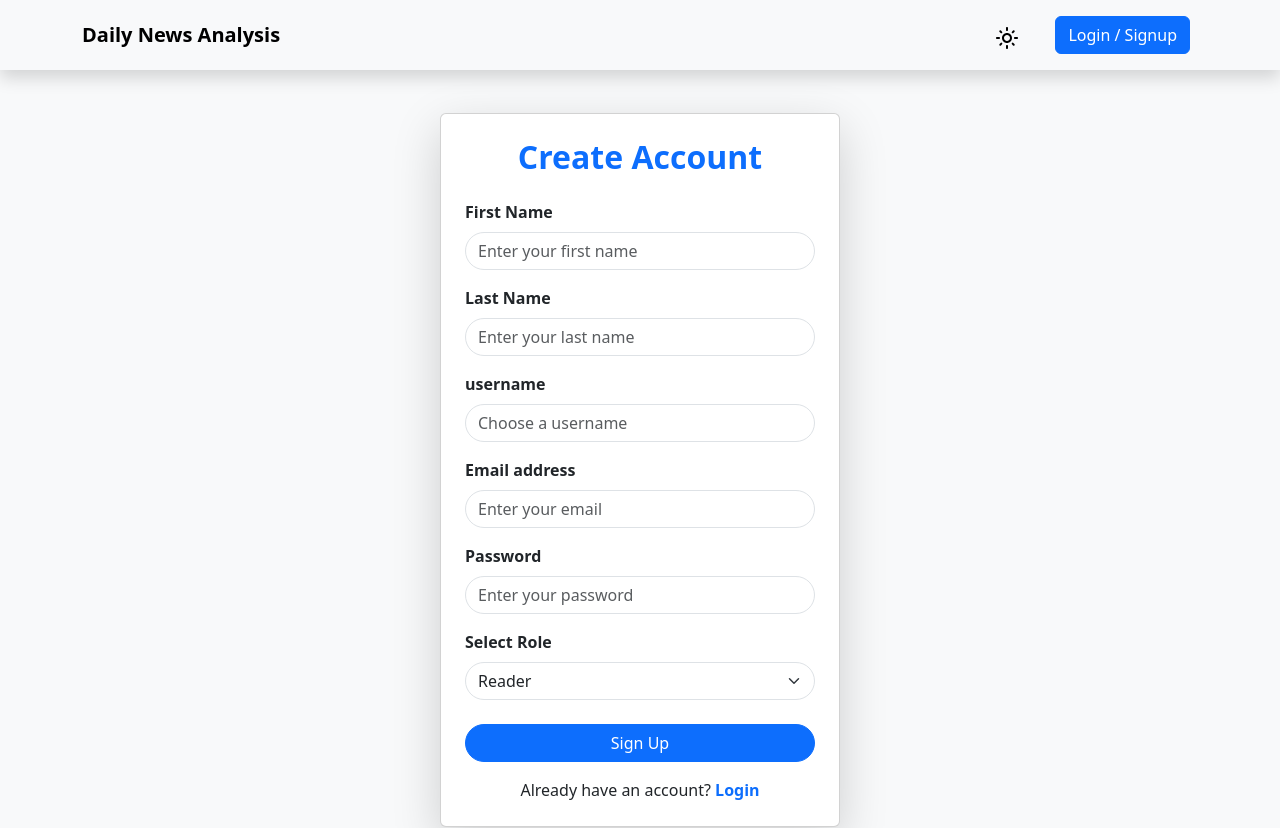
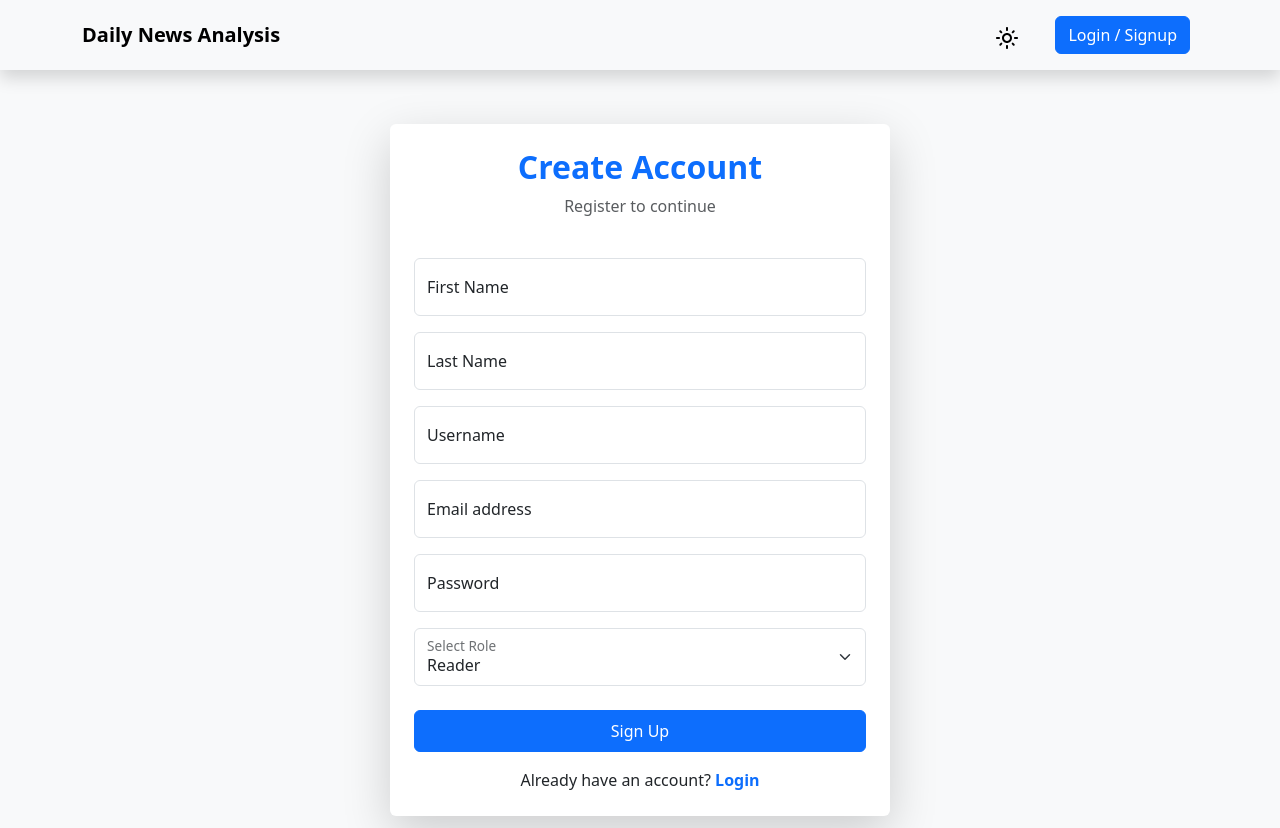
Before and after one commit to VedTiwari278/News-Blog, a React (Vite) app in the folder FRONTEND/: page /register in a window 1280 px wide. Shown: the top 828 px of the page. Built offline with nearby package versions, Linux system fonts and the light colour scheme; no server answers.

Commit message:
Last Update

```diff
--- a/FRONTEND/src/Components/Login.jsx
+++ b/FRONTEND/src/Components/Login.jsx
@@ -1,11 +1,13 @@
-import React, { useState } from "react";
+import React, { useState, useContext } from "react";
 import axios from "axios";
 import { Link, useNavigate } from "react-router-dom";
+import { ThemeContext } from "./context/ThemeContext"; // 👈 Import ThemeContext
 import "bootstrap/dist/css/bootstrap.min.css";
 
 function Login() {
   const [data, setData] = useState({ email: "", password: "" });
   const navigate = useNavigate();
+  const { darkMode } = useContext(ThemeContext); // 👈 Use darkMode
 
   const handleLogin = async (e) => {
     e.preventDefault();
@@ -23,9 +25,15 @@ function Login() {
   };
 
   return (
-    <div className="min-vh-100 d-flex align-items-center justify-content-center bg-light">
+    <div
+      className={`min-vh-100 d-flex align-items-center justify-content-center ${
+        darkMode ? "bg-dark text-light" : "bg-light text-dark"
+      }`}
+    >
       <div
-        className="card shadow-lg border-0 p-4"
+        className={`card shadow-lg border-0 p-4 ${
+          darkMode ? "bg-transparent text-light" : "bg-white text-dark"
+        }`}
         style={{ maxWidth: "420px", width: "100%" }}
       >
         <div className="text-center mb-4">
@@ -37,25 +45,39 @@ function Login() {
           <div className="form-floating mb-3">
             <input
               type="email"
-              className="form-control"
+              className={`form-control ${
+                darkMode ? "bg-dark text-light border-secondary" : ""
+              }`}
               id="floatingEmail"
               placeholder="Email"
               onChange={(e) => setData({ ...data, email: e.target.value })}
               required
             />
-            <label htmlFor="floatingEmail">Email address</label>
+            <label
+              htmlFor="floatingEmail"
+              className={darkMode ? "text-light" : ""}
+            >
+              Email address
+            </label>
           </div>
 
           <div className="form-floating mb-4">
             <input
               type="password"
-              className="form-control"
+              className={`form-control ${
+                darkMode ? "bg-dark text-light border-secondary" : ""
+              }`}
               id="floatingPassword"
               placeholder="Password"
               onChange={(e) => setData({ ...data, password: e.target.value })}
               required
             />
-            <label htmlFor="floatingPassword">Password</label>
+            <label
+              htmlFor="floatingPassword"
+              className={darkMode ? "text-light" : ""}
+            >
+              Password
+            </label>
           </div>
 
           <button type="submit" className="btn btn-primary w-100 py-2">
@@ -64,7 +86,7 @@ function Login() {
         </form>
 
         <div className="text-center mt-3">
-          <span className="text-muted">Don't have an account? </span>
+          <span className="">Don't have an account? </span>
           <Link
             to="/register"
             className="fw-semibold text-decoration-none text-primary"
--- a/FRONTEND/src/Components/Register.jsx
+++ b/FRONTEND/src/Components/Register.jsx
@@ -1,8 +1,10 @@
-import React, { useState } from "react";
+import React, { useState, useContext } from "react";
 import axios from "axios";
 import { Link, useNavigate } from "react-router-dom";
+import { ThemeContext } from "./context/ThemeContext";
 
 function Register() {
+  const { darkMode } = useContext(ThemeContext);
   const navigate = useNavigate();
   const [data, setData] = useState({
     firstName: "",
@@ -10,13 +12,12 @@ function Register() {
     username: "",
     email: "",
     password: "",
-    role: "reader", // default selected
+    role: "reader",
   });
 
   const handleRegister = async (e) => {
     e.preventDefault();
     try {
-      console.log(data);
       const response = await axios.post(
         "https://news-blog-abh6.vercel.app/auth/register",
         data
@@ -31,99 +32,163 @@ function Register() {
   };
 
   return (
-    <div className="d-flex justify-content-center align-items-center vh-100 bg-light">
+    <div
+      className={`min-vh-100 d-flex align-items-center justify-content-center ${
+        darkMode ? "bg-dark text-light" : "bg-light text-dark"
+      }`}
+    >
       <div
-        className="card p-4 shadow-lg"
-        style={{ maxWidth: "400px", width: "100%" }}
+        className={`card shadow-lg border-0 p-4 ${
+          darkMode ? "bg-transparent text-light" : "bg-white text-dark"
+        }`}
+        style={{ maxWidth: "500px", width: "100%" }}
       >
-        <h2 className="text-center mb-4 text-primary fw-bold">
-          Create Account
-        </h2>
+        <div className="text-center mb-4">
+          <h2 className="fw-bold text-primary">Create Account</h2>
+          <p className="text-muted">Register to continue</p>
+        </div>
+
         <form onSubmit={handleRegister}>
-          <div className="mb-3">
-            <label className="form-label fw-semibold">First Name</label>
+          {/* First Name */}
+          <div className="form-floating mb-3">
             <input
-              className="form-control rounded-pill"
-              placeholder="Enter your first name"
+              type="text"
+              className={`form-control ${
+                darkMode ? "bg-dark text-light border-secondary" : ""
+              }`}
+              id="floatingFirstName"
+              placeholder="First Name"
               value={data.firstName}
               onChange={(e) => setData({ ...data, firstName: e.target.value })}
               required
             />
+            <label
+              htmlFor="floatingFirstName"
+              className={darkMode ? "text-light" : ""}
+            >
+              First Name
+            </label>
           </div>
 
-          <div className="mb-3">
-            <label className="form-label fw-semibold">Last Name</label>
+          {/* Last Name */}
+          <div className="form-floating mb-3">
             <input
-              className="form-control rounded-pill"
-              placeholder="Enter your last name"
+              type="text"
+              className={`form-control ${
+                darkMode ? "bg-dark text-light border-secondary" : ""
+              }`}
+              id="floatingLastName"
+              placeholder="Last Name"
               value={data.lastName}
               onChange={(e) => setData({ ...data, lastName: e.target.value })}
               required
             />
+            <label
+              htmlFor="floatingLastName"
+              className={darkMode ? "text-light" : ""}
+            >
+              Last Name
+            </label>
           </div>
 
-          <div className="mb-3">
-            <label className="form-label fw-semibold">username</label>
+          {/* Username */}
+          <div className="form-floating mb-3">
             <input
-              className="form-control rounded-pill"
-              placeholder="Choose a username"
+              type="text"
+              className={`form-control ${
+                darkMode ? "bg-dark text-light border-secondary" : ""
+              }`}
+              id="floatingUsername"
+              placeholder="Username"
               value={data.username}
               onChange={(e) => setData({ ...data, username: e.target.value })}
               required
             />
+            <label
+              htmlFor="floatingUsername"
+              className={darkMode ? "text-light" : ""}
+            >
+              Username
+            </label>
           </div>
 
-          <div className="mb-3">
-            <label className="form-label fw-semibold">Email address</label>
+          {/* Email */}
+          <div className="form-floating mb-3">
             <input
               type="email"
-              className="form-control rounded-pill"
-              placeholder="Enter your email"
+              className={`form-control ${
+                darkMode ? "bg-dark text-light border-secondary" : ""
+              }`}
+              id="floatingEmail"
+              placeholder="Email"
               value={data.email}
               onChange={(e) => setData({ ...data, email: e.target.value })}
               required
             />
+            <label
+              htmlFor="floatingEmail"
+              className={darkMode ? "text-light" : ""}
+            >
+              Email address
+            </label>
           </div>
 
-          <div className="mb-3">
-            <label className="form-label fw-semibold">Password</label>
+          {/* Password */}
+          <div className="form-floating mb-3">
             <input
               type="password"
-              className="form-control rounded-pill"
-              placeholder="Enter your password"
+              className={`form-control ${
+                darkMode ? "bg-dark text-light border-secondary" : ""
+              }`}
+              id="floatingPassword"
+              placeholder="Password"
               value={data.password}
               onChange={(e) => setData({ ...data, password: e.target.value })}
               required
             />
+            <label
+              htmlFor="floatingPassword"
+              className={darkMode ? "text-light" : ""}
+            >
+              Password
+            </label>
           </div>
 
-          <div className="mb-4">
-            <label className="form-label fw-semibold">Select Role</label>
+          {/* Role */}
+          <div className="form-floating mb-4">
             <select
-              className="form-select rounded-pill"
+              className={`form-select ${
+                darkMode ? "bg-dark text-light border-secondary" : ""
+              }`}
+              id="floatingRole"
               value={data.role}
               onChange={(e) => setData({ ...data, role: e.target.value })}
             >
               <option value="reader">Reader</option>
               <option value="writer">Writer</option>
-              {/* <option value="admin">Admin</option> */}
             </select>
+            <label
+              htmlFor="floatingRole"
+              className={darkMode ? "text-light" : ""}
+            >
+              Select Role
+            </label>
           </div>
 
-          <button className="btn btn-primary w-100 rounded-pill">
+          <button className="btn btn-primary w-100 py-2 rounded">
             Sign Up
           </button>
         </form>
 
-        <p className="text-center mt-3 mb-0">
-          Already have an account?{" "}
+        <div className="text-center mt-3">
+          <span className="">Already have an account? </span>
           <Link
             to="/login"
-            className="text-decoration-none text-primary fw-semibold"
+            className="fw-semibold text-decoration-none text-primary"
           >
             Login
           </Link>
-        </p>
+        </div>
       </div>
     </div>
   );
--- a/FRONTEND/src/Components/Users/About.jsx
+++ b/FRONTEND/src/Components/Users/About.jsx
@@ -1,7 +1,8 @@
-import React from "react";
+import React, { useContext } from "react";
 import "bootstrap/dist/css/bootstrap.min.css";
 import { Container, Row, Col } from "react-bootstrap";
 import { Link } from "react-router-dom";
+import { ThemeContext } from "../context/ThemeContext";
 import {
   FaCheckCircle,
   FaLaptopCode,
@@ -10,6 +11,13 @@ import {
 } from "react-icons/fa";
 
 const About = () => {
+  const { darkMode } = useContext(ThemeContext);
+
+  const bgCard = darkMode ? "bg-dark text-light" : "bg-light text-dark";
+  const sectionText = darkMode ? "text-light" : "text-dark";
+  const headingText = darkMode ? "text-info" : "text-secondary";
+  const developerBg = darkMode ? "bg-secondary text-light" : "bg-light text-dark";
+
   return (
     <>
       {/* Hero Section */}
@@ -20,7 +28,7 @@ const About = () => {
           backgroundSize: "cover",
           backgroundPosition: "center",
           backgroundRepeat: "no-repeat",
-          minHeight: "40vh", // ✅ keeps height responsive
+          minHeight: "40vh",
           display: "flex",
           flexDirection: "column",
           justifyContent: "center",
@@ -32,12 +40,10 @@ const About = () => {
         className="shadow-lg"
       >
         <h1 className="fw-bold display-4">Welcome to NewsBlog</h1>
-        <p className="lead mt-3">
-          Stay informed with trusted, timely, and unbiased journalism.
-        </p>
+        <p className="lead mt-3">Stay informed with trusted, timely, and unbiased journalism.</p>
       </div>
 
-      <Container className="my-5">
+      <Container className={`my-5 ${sectionText}`}>
         {/* Mission Section */}
         <Row className="mb-5 align-items-center">
           <Col md={6}>
@@ -49,14 +55,12 @@ const About = () => {
           </Col>
           <Col md={6}>
             <div className="px-3">
-              <h3 className="fw-bold text-secondary mb-3">
+              <h3 className={`fw-bold mb-3 ${headingText}`}>
                 <FaRegNewspaper className="me-2 text-info" />
                 Our Mission
               </h3>
               <p className="fs-5">
-                In a world full of noise and misinformation, our goal is to
-                empower people with authentic, accurate, and timely news. Every
-                story we publish is well-researched and reader-focused.
+                In a world full of noise and misinformation, our goal is to empower people with authentic, accurate, and timely news.
               </p>
             </div>
           </Col>
@@ -66,27 +70,24 @@ const About = () => {
         <Row className="mb-5 align-items-center">
           <Col md={6} className="order-2 order-md-1">
             <div className="px-3">
-              <h3 className="fw-bold text-secondary mb-3">
+              <h3 className={`fw-bold mb-3 ${headingText}`}>
                 <FaCheckCircle className="me-2 text-success" />
                 Why Choose Us?
               </h3>
               <ul className="fs-5 list-unstyled">
-                <li className="border-start border-4 my-2 p-4 border-danger bg-light rounded-start rounded-end shadow-sm">
-                  <FaCheckCircle className="text-success me-2" /> Timely News
-                  Updates
-                </li>
-                <li className="border-start border-4 my-2 p-4 border-warning bg-light rounded-start rounded-end shadow-sm">
-                  <FaCheckCircle className="text-success me-2" /> Well-Curated
-                  Categories
-                </li>
-                <li className="border-start border-4 my-2 p-4 border-info bg-light rounded-start rounded-end shadow-sm">
-                  <FaCheckCircle className="text-success me-2" /> Simple & Clean
-                  UI
-                </li>
-                <li className="border-start border-4 my-2 p-4 border-primary bg-light rounded-start rounded-end shadow-sm">
-                  <FaLaptopCode className="text-info me-2" /> Built with MERN
-                  Stack
-                </li>
+                {[
+                  { text: "Timely News Updates", border: "danger" },
+                  { text: "Well-Curated Categories", border: "warning" },
+                  { text: "Simple & Clean UI", border: "info" },
+                  { text: "Built with MERN Stack", border: "primary", icon: <FaLaptopCode className="text-info me-2" /> },
+                ].map(({ text, border, icon }, i) => (
+                  <li
+                    key={i}
+                    className={`border-start border-4 my-2 p-4 border-${border} ${bgCard} rounded-start rounded-end shadow-sm`}
+                  >
+                    {icon || <FaCheckCircle className="text-success me-2" />} {text}
+                  </li>
+                ))}
               </ul>
             </div>
           </Col>
@@ -99,7 +100,7 @@ const About = () => {
           </Col>
         </Row>
 
-        {/* Extra Section: Team Collaboration */}
+        {/* Team Collaboration */}
         <Row className="mb-5 align-items-center">
           <Col md={6}>
             <img
@@ -110,42 +111,35 @@ const About = () => {
           </Col>
           <Col md={6}>
             <div className="px-3">
-              <h3 className="fw-bold text-secondary mb-3">
+              <h3 className={`fw-bold mb-3 ${headingText}`}>
                 <FaUsers className="me-2 text-warning" />
                 Team Collaboration
               </h3>
               <p className="fs-5">
-                Our editorial and tech teams work hand-in-hand to ensure that
-                what you see is not only fast and functional, but also backed by
-                journalistic integrity.
+                Our editorial and tech teams work hand-in-hand to ensure that what you see is not only fast and functional, but also backed by journalistic integrity.
               </p>
             </div>
           </Col>
         </Row>
 
         {/* Developer Section */}
-        <div className="bg-light p-5 rounded-4 shadow text-center border-danger border-1 border">
-          <h4 className="fw-bold text-dark mb-4">Meet the Developer</h4>
+        <div className={`p-5 rounded-4 shadow text-center border border-1 border-danger ${developerBg}`}>
+          <h4 className="fw-bold mb-4">Meet the Developer</h4>
           <img
             src="/images/mypic.jpg"
             alt="Developer"
-            className="rounded mb-3 border border-3 border-muted"
+            className="rounded mb-3 border border-3"
             style={{ width: "150px", height: "165px", objectFit: "cover" }}
           />
           <h5 className="fw-semibold">Ved Tiwari</h5>
-          <p className="text-dark mb-3 ">
+          <p className="mb-3">
             MERN Stack Developer | DSA Enthusiast | YouTuber
-            <Link
-              to="https://www.youtube.com/@Algo_Tap"
-              className="text-decoration-none "
-            >
-              @ Algo_Tap
+            <Link to="https://www.youtube.com/@Algo_Tap" className="text-decoration-none text-info ms-1">
+              @Algo_Tap
             </Link>
           </p>
           <p className="fs-5" style={{ maxWidth: "700px", margin: "0 auto" }}>
-            This project is a part of my continuous learning and growth in
-            full-stack development. I am passionate about building scalable,
-            impactful, and user-centric applications.
+            This project is a part of my continuous learning and growth in full-stack development. I am passionate about building scalable, impactful, and user-centric applications.
           </p>
         </div>
       </Container>
```
